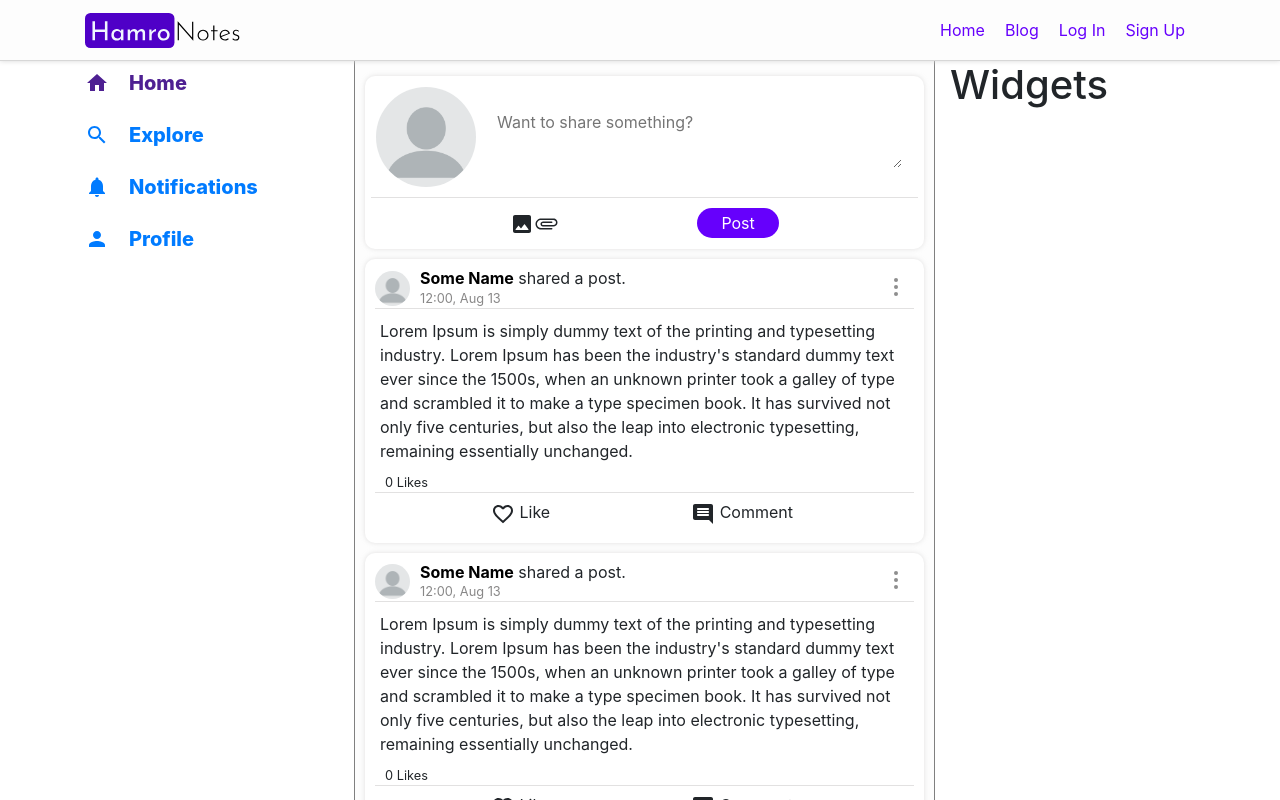
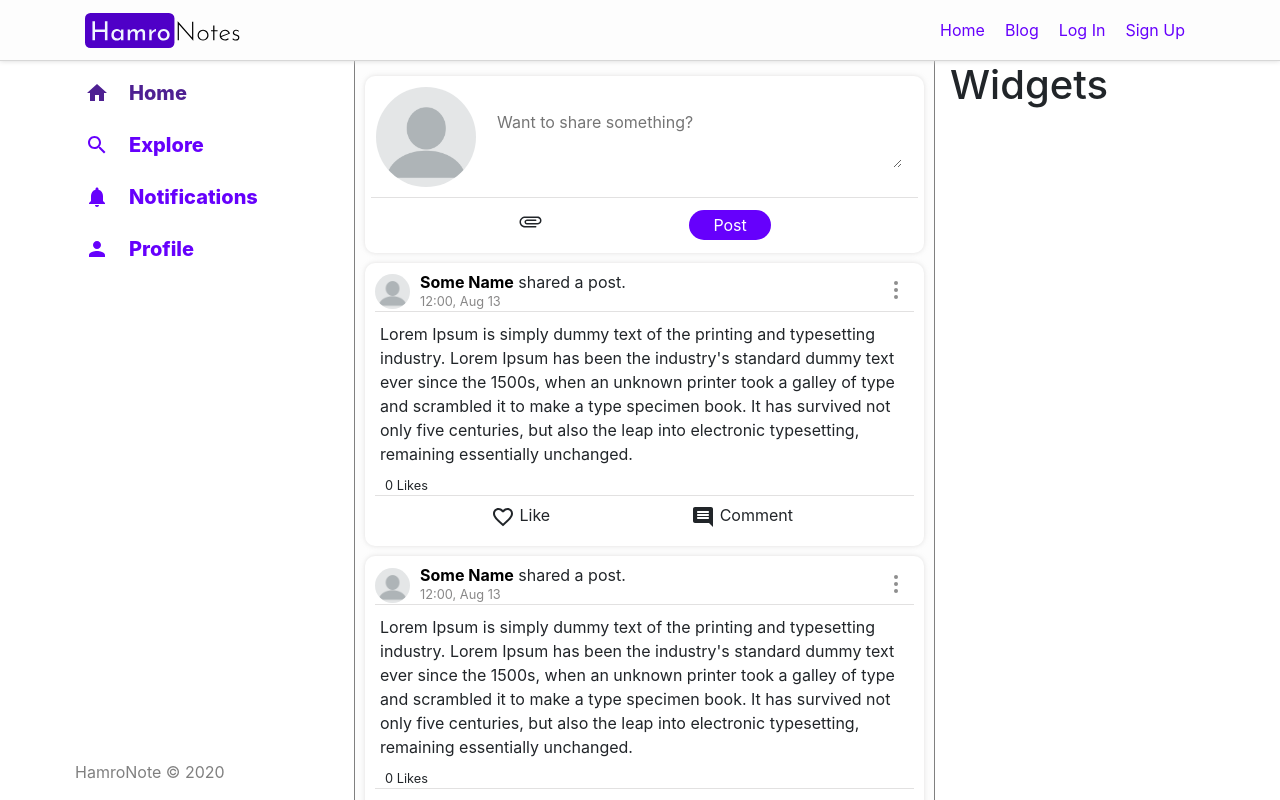
Before and after one commit to rajeshpandey2053/iw-major, a React (Create React App) app: page /dashboard in a window 1280 px wide. Built offline with nearby package versions, Linux system fonts and the light colour scheme.

Commit message:
feat: made createPost a form and made controlled elements and also created the footer in sidebar

```diff
--- a/src/components/Dashboard/Feed/CreatePost/CreatePost.jsx
+++ b/src/components/Dashboard/Feed/CreatePost/CreatePost.jsx
@@ -1,32 +1,62 @@
-import React from "react";
+import React, {useState} from "react";
 import './createPost.scss';
 import blankAvatarImage from '../../../../images/blank-profile-picture-973460_1280.webp';
-import ImageRoundedIcon from '@material-ui/icons/ImageRounded';
+// import ImageRoundedIcon from '@material-ui/icons/ImageRounded';
 import AttachmentRoundedIcon from '@material-ui/icons/AttachmentRounded';
 
 const CreatePost = () => {
+    const [caption, setCaption] = useState('');
+    const [file, setFile] = useState(null);
+
+    const handleFileChange = event => {
+        event.preventDefault()
+        // console.log('file', event.target.files[0]);
+        setFile(event.target.files[0]);
+    }
+
+    const handleInputChange = event => {
+        setCaption(event.target.value);
+    }
+
+    const handleSubmit = event => {
+        event.preventDefault();
+        console.log({caption, file})
+    }
+
     return (
+        <form onSubmit={handleSubmit}>
             <div className='create-post-wrapper'>
                 <div className='create-post-form'>
                     <div className='create-post-avatar'>
                         <img src={blankAvatarImage} height={100} alt="Avatar"/>
                     </div>
                     <div className='input-section'>
-                    <textarea name="caption" id="caption" cols={30} rows={2} placeholder='Want to share something?' />
+                    <textarea name="caption" id="caption" cols={30}
+                              rows={2} placeholder='Want to share something?'
+                              onChange={handleInputChange}
+                              value={caption}
+                    />
                     </div>
                 </div>
 
                 <div className="create-post-action-bar">
                     <div>
-                    <ImageRoundedIcon />
-                    <AttachmentRoundedIcon />
+                        <div className="input-element">
+                            <label htmlFor="image"><AttachmentRoundedIcon/></label>
+                            <input type='file' alt='hello' id='image'
+                                   name='image' style={{display: 'none'}}
+                                   onChange={handleFileChange}
+                            />
+                        </div>
+
+
                     </div>
                     <div>
-                    <button type='button' className='post-button'>Post</button>
-                </div>
-
+                        <button type='submit' className='post-button'>Post</button>
                     </div>
                 </div>
+            </div>
+        </form>
     )
 }
 
--- a/src/components/Dashboard/Sidebar.js
+++ b/src/components/Dashboard/Sidebar.js
@@ -11,6 +11,7 @@ import {Link} from "react-router-dom";
 function Sidebar() {
     return (
         <div className="sidebar">
+            <div className="sidebar-links">
                 <Link to="/dashboard">
                     <SidebarOption active Icon={HomeIcon} text="Home"/>
                 </Link>
@@ -27,6 +28,12 @@ function Sidebar() {
                     <SidebarOption Icon={PersonIcon} text="Profile"/>
                 </Link>
             </div>
+            <div className="sidebar-footer">
+                <p>
+                    <a href="/">HamroNote</a> &copy; 2020
+                </p>
+            </div>
+        </div>
     );
 }
 
--- a/src/components/Dashboard/Sidebar.scss
+++ b/src/components/Dashboard/Sidebar.scss
@@ -1,4 +1,20 @@
 $color_code: #000000;
-.sidebar-wrapper {
-  flex-basis: 100%;
+.sidebar {
+  display: flex;
+  height: 100%;
+  flex-direction: column;
+  justify-content: space-between;
+  .sidebar-links {
+    margin-top: 10px;
+    a {
+      color: #6600fc;
+    }
+  }
+
+  .sidebar-footer {
+    color: gray;
+    p a {
+      color: gray;
+    }
+  }
 }
```
Lines whose indentation alone changed are shown as unchanged.
